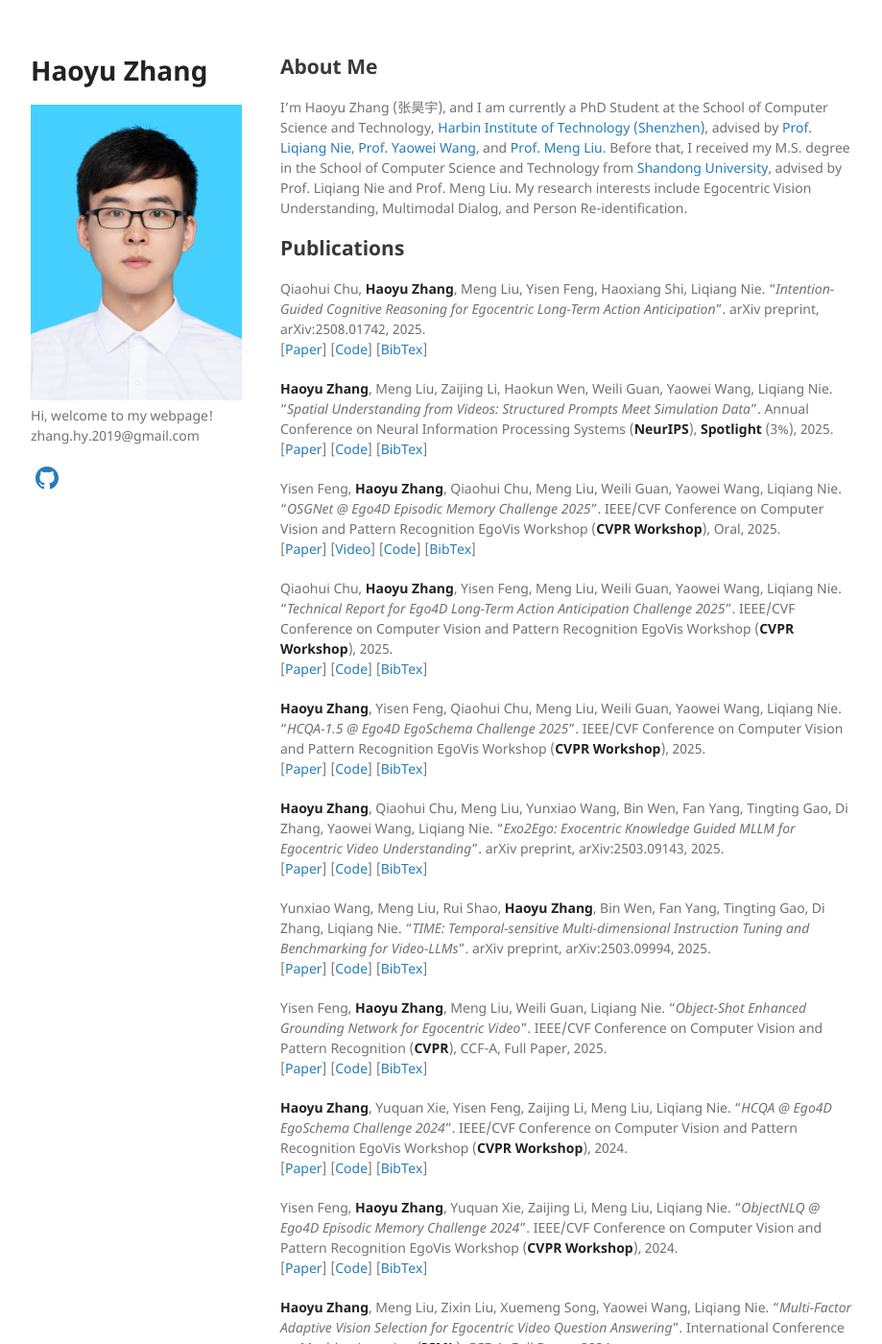
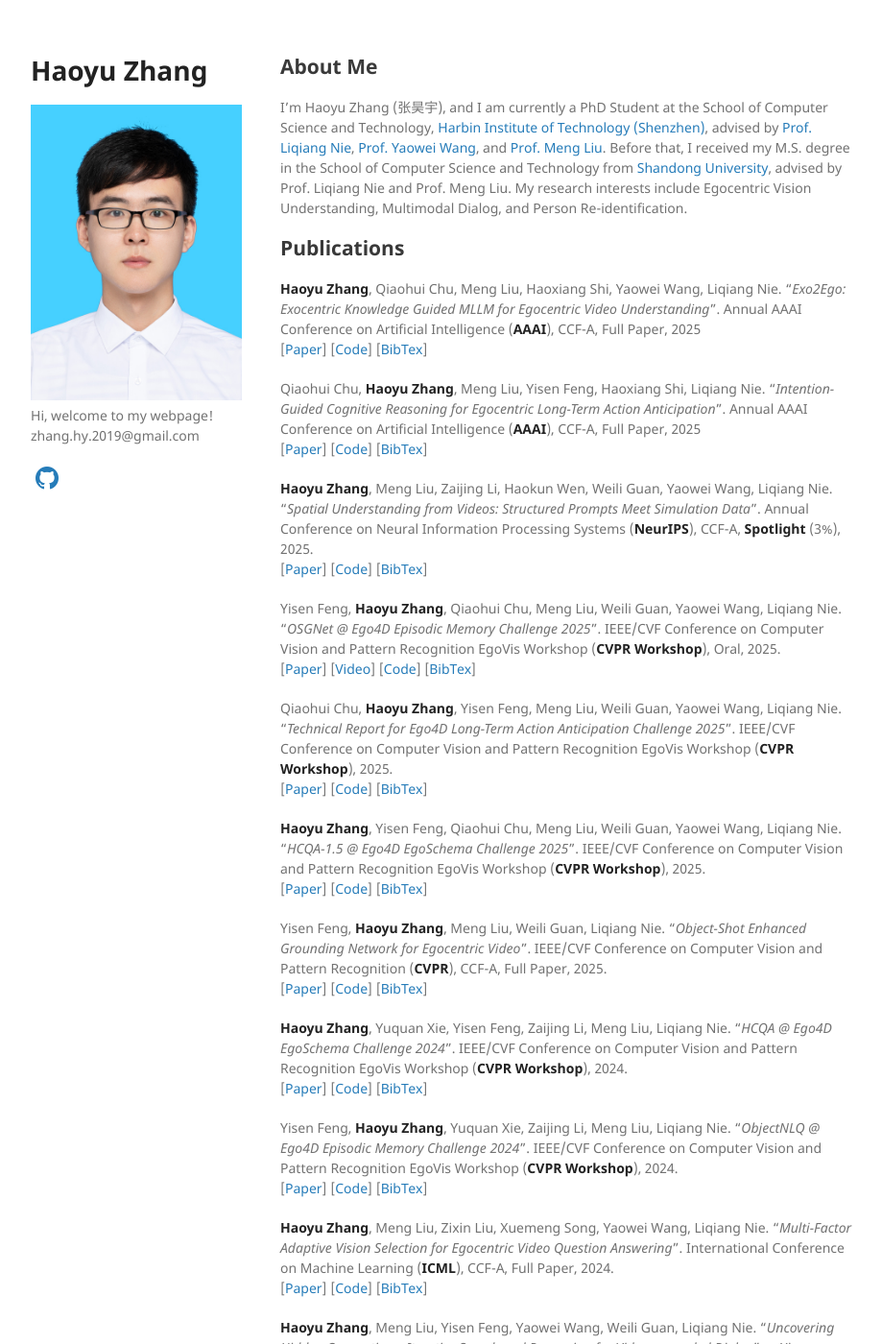
Before and after one commit to Hyu-Zhang/Hyu-Zhang.github.io, a Jekyll site: the page built from index.md, in a window 1280 px wide and 1400 px high. Shown: the whole window at 96% size, without its empty margins (178-1097 px from the left). Built offline with Jekyll 4.4.1, drawn with Linux system fonts in a browser that asks for light colours; a style sheet for code colours, icons or effects is not loaded; our own code applies the rules of GitHub Pages for plain Markdown files.

Commit message:
Update index.md

```diff
--- a/index.md
+++ b/index.md
@@ -7,10 +7,13 @@ I’m Haoyu Zhang (张昊宇), and I am currently a PhD Student at the School of
 
 ## Publications
 
-Qiaohui Chu, **Haoyu Zhang**, Meng Liu, Yisen Feng, Haoxiang Shi, Liqiang Nie. "_Intention-Guided Cognitive Reasoning for Egocentric Long-Term Action Anticipation_". arXiv preprint, arXiv:2508.01742, 2025.<br />
+**Haoyu Zhang**, Qiaohui Chu, Meng Liu, Haoxiang Shi, Yaowei Wang, Liqiang Nie. "_Exo2Ego: Exocentric Knowledge Guided MLLM for Egocentric Video Understanding_". Annual AAAI Conference on Artificial Intelligence (**AAAI**), CCF-A, Full Paper, 2025<br />
+[[Paper](https://arxiv.org/abs/2503.09143)] [[Code](https://egovisiongroup.github.io/Exo2Ego.github.io/)]  [[BibTex](https://scholar.googleusercontent.com/scholar.bib?q=info:NhdayunzVSAJ:scholar.google.com/&output=citation&scisdr=ClGW_-20EJ6k02B0Vv8:AFWwaeYAAAAAZ9pyTv9bTYefuEddApBySyMompA&scisig=AFWwaeYAAAAAZ9pyTjKNRVWRKJ620WLT0WMyW8g&scisf=4&ct=citation&cd=-1&hl=zh-CN)]
+
+Qiaohui Chu, **Haoyu Zhang**, Meng Liu, Yisen Feng, Haoxiang Shi, Liqiang Nie. "_Intention-Guided Cognitive Reasoning for Egocentric Long-Term Action Anticipation_". Annual AAAI Conference on Artificial Intelligence (**AAAI**), CCF-A, Full Paper, 2025<br />
 [[Paper](https://arxiv.org/pdf/2508.01742)]  [[Code]()]  [[BibTex]()]
 
-**Haoyu Zhang**, Meng Liu, Zaijing Li, Haokun Wen, Weili Guan, Yaowei Wang, Liqiang Nie. "_Spatial Understanding from Videos: Structured Prompts Meet Simulation Data_". Annual Conference on Neural Information Processing Systems (**NeurIPS**), **Spotlight** (3%), 2025.<br />
+**Haoyu Zhang**, Meng Liu, Zaijing Li, Haokun Wen, Weili Guan, Yaowei Wang, Liqiang Nie. "_Spatial Understanding from Videos: Structured Prompts Meet Simulation Data_". Annual Conference on Neural Information Processing Systems (**NeurIPS**), CCF-A, **Spotlight** (3%), 2025.<br />
 [[Paper](https://www.arxiv.org/abs/2506.03642)]  [[Code](https://github.com/Hyu-Zhang/SpatialMind)]  [[BibTex]()]
 
 Yisen Feng, **Haoyu Zhang**, Qiaohui Chu, Meng Liu, Weili Guan, Yaowei Wang, Liqiang Nie. "_OSGNet @ Ego4D Episodic Memory Challenge 2025_". IEEE/CVF Conference on Computer Vision and Pattern Recognition EgoVis Workshop (**CVPR Workshop**), Oral, 2025.<br />
@@ -21,12 +24,6 @@ Qiaohui Chu, **Haoyu Zhang**, Yisen Feng, Meng Liu, Weili Guan, Yaowei Wang, Liq
 
 **Haoyu Zhang**, Yisen Feng, Qiaohui Chu, Meng Liu, Weili Guan, Yaowei Wang, Liqiang Nie. "_HCQA-1.5 @ Ego4D EgoSchema Challenge 2025_". IEEE/CVF Conference on Computer Vision and Pattern Recognition EgoVis Workshop (**CVPR Workshop**), 2025.<br />
 [[Paper](https://arxiv.org/abs/2505.20644)]  [[Code](https://github.com/Hyu-Zhang/HCQA)]  [[BibTex]()]
-
-**Haoyu Zhang**, Qiaohui Chu, Meng Liu, Yunxiao Wang, Bin Wen, Fan Yang, Tingting Gao, Di Zhang, Yaowei Wang, Liqiang Nie. "_Exo2Ego: Exocentric Knowledge Guided MLLM for Egocentric Video Understanding_". arXiv preprint, arXiv:2503.09143, 2025.<br />
-[[Paper](https://arxiv.org/abs/2503.09143)] [[Code](https://egovisiongroup.github.io/Exo2Ego.github.io/)]  [[BibTex](https://scholar.googleusercontent.com/scholar.bib?q=info:NhdayunzVSAJ:scholar.google.com/&output=citation&scisdr=ClGW_-20EJ6k02B0Vv8:AFWwaeYAAAAAZ9pyTv9bTYefuEddApBySyMompA&scisig=AFWwaeYAAAAAZ9pyTjKNRVWRKJ620WLT0WMyW8g&scisf=4&ct=citation&cd=-1&hl=zh-CN)]
-
-Yunxiao Wang, Meng Liu, Rui Shao, **Haoyu Zhang**, Bin Wen, Fan Yang, Tingting Gao, Di Zhang, Liqiang Nie. "_TIME: Temporal-sensitive Multi-dimensional Instruction Tuning and Benchmarking for Video-LLMs_". arXiv preprint, arXiv:2503.09994, 2025.<br />
-[[Paper](https://arxiv.org/abs/2503.09994)] [[Code]()]  [[BibTex](https://scholar.googleusercontent.com/scholar.bib?q=info:9BUrxj0IIIUJ:scholar.google.com/&output=citation&scisdr=ClGW_-20EJ6k02B0v90:AFWwaeYAAAAAZ9pyp92L8aAfsoPiV2ZL0bnpf_c&scisig=AFWwaeYAAAAAZ9pyp7WWS3gcl5Z_bDAVY6m8xHo&scisf=4&ct=citation&cd=-1&hl=zh-CN)]
 
 Yisen Feng, **Haoyu Zhang**, Meng Liu, Weili Guan, Liqiang Nie. "_Object-Shot Enhanced Grounding Network for Egocentric Video_". IEEE/CVF Conference on Computer Vision and Pattern Recognition (**CVPR**), CCF-A, Full Paper, 2025.<br />
 [[Paper](https://openaccess.thecvf.com/content/CVPR2025/html/Feng_Object-Shot_Enhanced_Grounding_Network_for_Egocentric_Video_CVPR_2025_paper.html)]  [[Code](https://github.com/Yisen-Feng/OSGNet)]  [[BibTex](https://openaccess.thecvf.com/content/CVPR2025/html/Feng_Object-Shot_Enhanced_Grounding_Network_for_Egocentric_Video_CVPR_2025_paper.html)]
```
